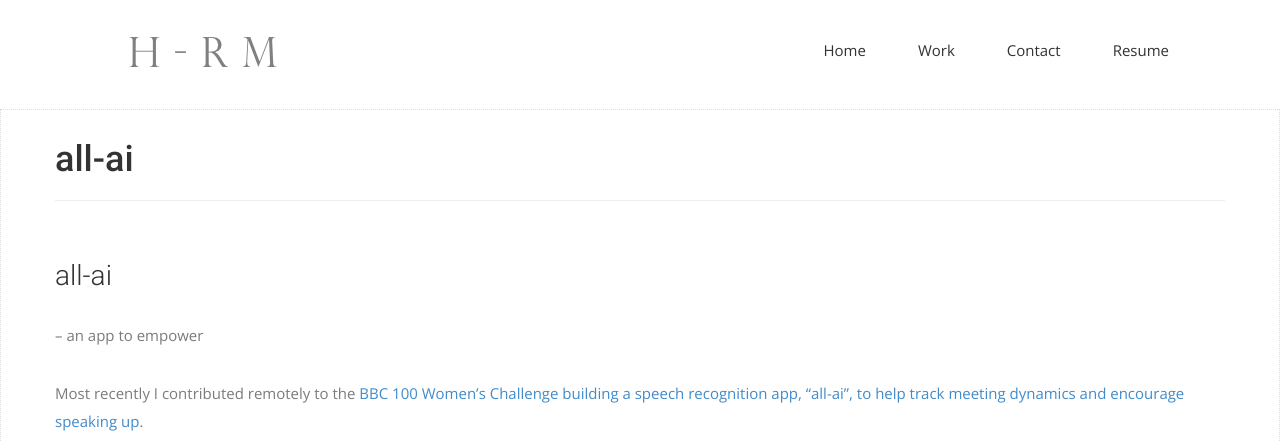
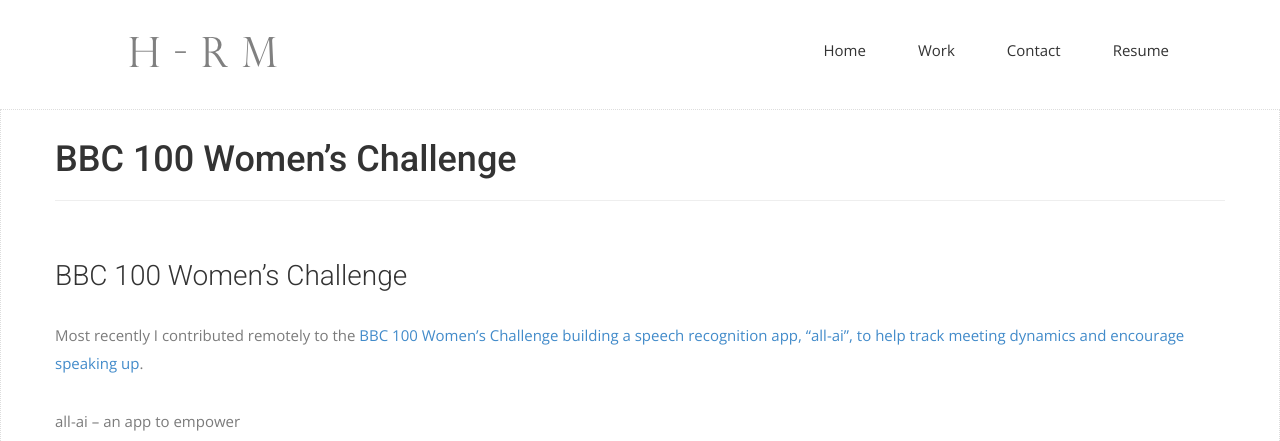
Before and after one commit to hengrumay/hengrumay.github.io, a Jekyll site: the page built from _pages/bbc_100_women_challenge_2017.md, in a window 1280 px wide, cut to the strip 0-441 px from the top of the page. Built offline with Jekyll 4.4.1, drawn with Linux system fonts in a browser that asks for light colours; nearby versions of some CDN libraries; some web fonts are replaced; our own code applies the rules of GitHub Pages for plain Markdown files.

Commit message:
Update bbc_100_women_challenge_2017.md

```diff
--- a/_pages/bbc_100_women_challenge_2017.md
+++ b/_pages/bbc_100_women_challenge_2017.md
@@ -1,6 +1,7 @@
-### all-ai
--- an app to empower
+### BBC 100 Women's Challenge
+
 
 Most recently I contributed remotely to the [BBC 100 Women's Challenge building a speech recognition app, "all-ai", to help track meeting dynamics and encourage speaking up](http://www.bbc.co.uk/mediacentre/latestnews/2017/bbc-100-women-challenge-2017-silicon-valley-reveal-solution).
 
-<iframe src="http://www.bbc.com/news/av/embed/p05j79qx/41531054" frameborder="0" allowfullscreen=""></iframe>
+all-ai -- an app to empower
+<iframe width="400" height="500" frameborder="0" src="http://www.bbc.com/news/av/embed/p05j79qx/41531054"></iframe>
```
